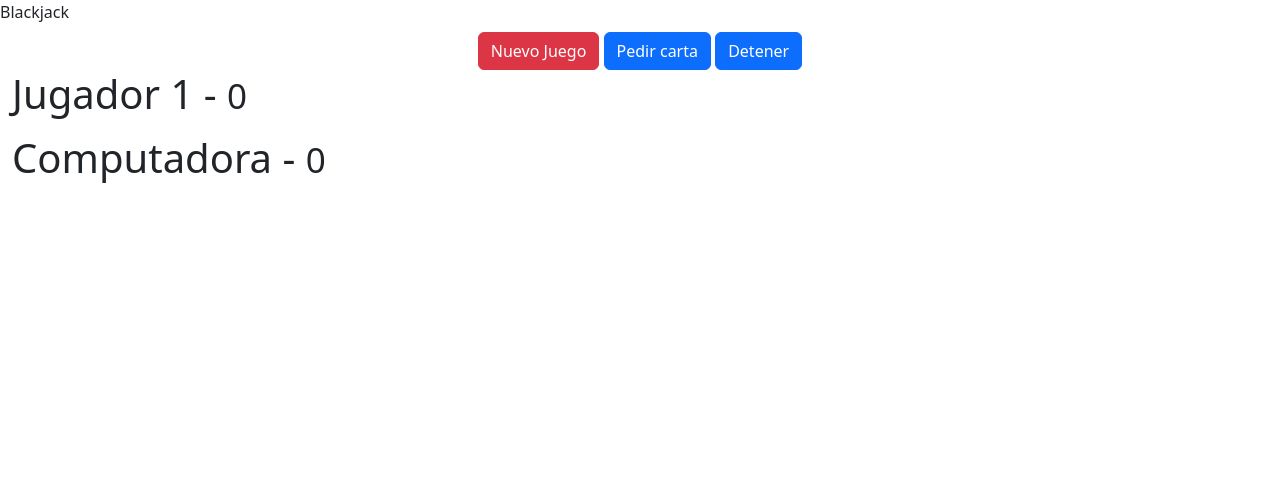
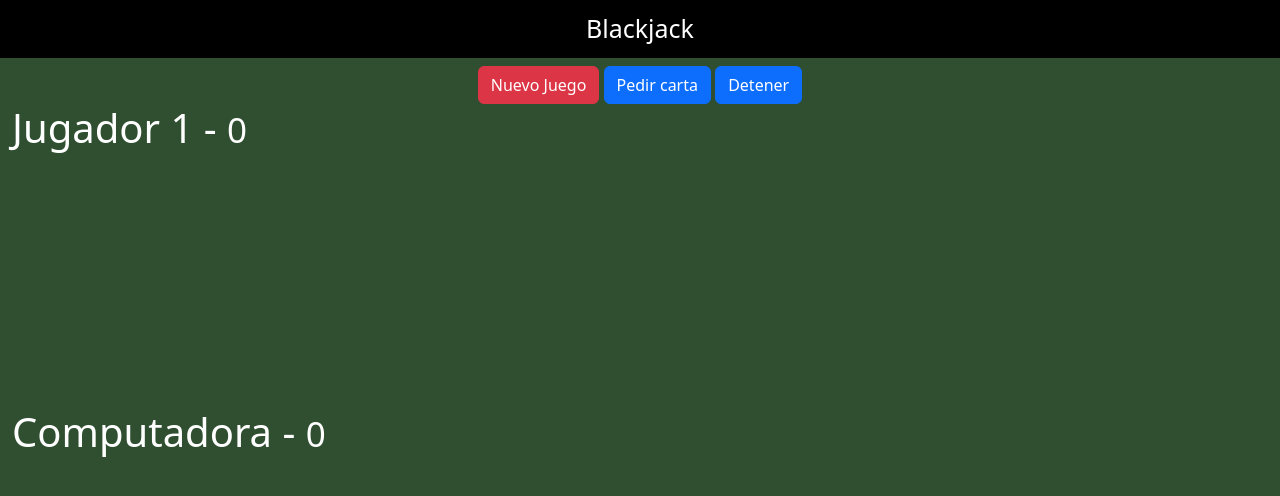
Before and after one commit to xDiegoAbanto/js-vite-blackjack, a website built with Vite: page docs/index.html in a window 1280 px wide. Built offline with nearby package versions, Linux system fonts and the light colour scheme; files whose address does not match are found by name.

Commit message:
vite.config update

```diff
--- a/docs/index.html
+++ b/docs/index.html
@@ -2,11 +2,11 @@
 <html lang="en">
   <head>
     <meta charset="UTF-8" />
-    <link rel="icon" type="image/svg+xml" href="/vite.svg" />
+    <link rel="icon" type="image/svg+xml" href="/js-vite-blackjack/vite.svg" />
     <meta name="viewport" content="width=device-width, initial-scale=1.0" />
     <title>BlackJack - vite</title>
-    <link href="https://cdn.jsdelivr.net/npm/bootstrap@5.3.3/dist/css/bootstrap.min.css" rel="stylesheet" integrity="sha384-QWTKZyjpPEjISv5WaRU9OFeRpok6YctnYmDr5pNlyT2bRjXh0JMhjY6hW+ALEwIH" crossorigin="anonymous">    <script type="module" crossorigin src="/assets/index-DS-z_Gh8.js"></script>
-    <link rel="stylesheet" crossorigin href="/assets/index-DgLSgQ9h.css">
+    <link href="https://cdn.jsdelivr.net/npm/bootstrap@5.3.3/dist/css/bootstrap.min.css" rel="stylesheet" integrity="sha384-QWTKZyjpPEjISv5WaRU9OFeRpok6YctnYmDr5pNlyT2bRjXh0JMhjY6hW+ALEwIH" crossorigin="anonymous">    <script type="module" crossorigin src="/js-vite-blackjack/assets/index-DS-z_Gh8.js"></script>
+    <link rel="stylesheet" crossorigin href="/js-vite-blackjack/assets/index-DgLSgQ9h.css">
   </head>
   <body>
 
--- /dev/null
+++ b/vite.config.js
@@ -0,0 +1,7 @@
+import { defineConfig } from "vite";
+
+export default defineConfig({
+
+    base:'/js-vite-blackjack/'
+
+});
```
